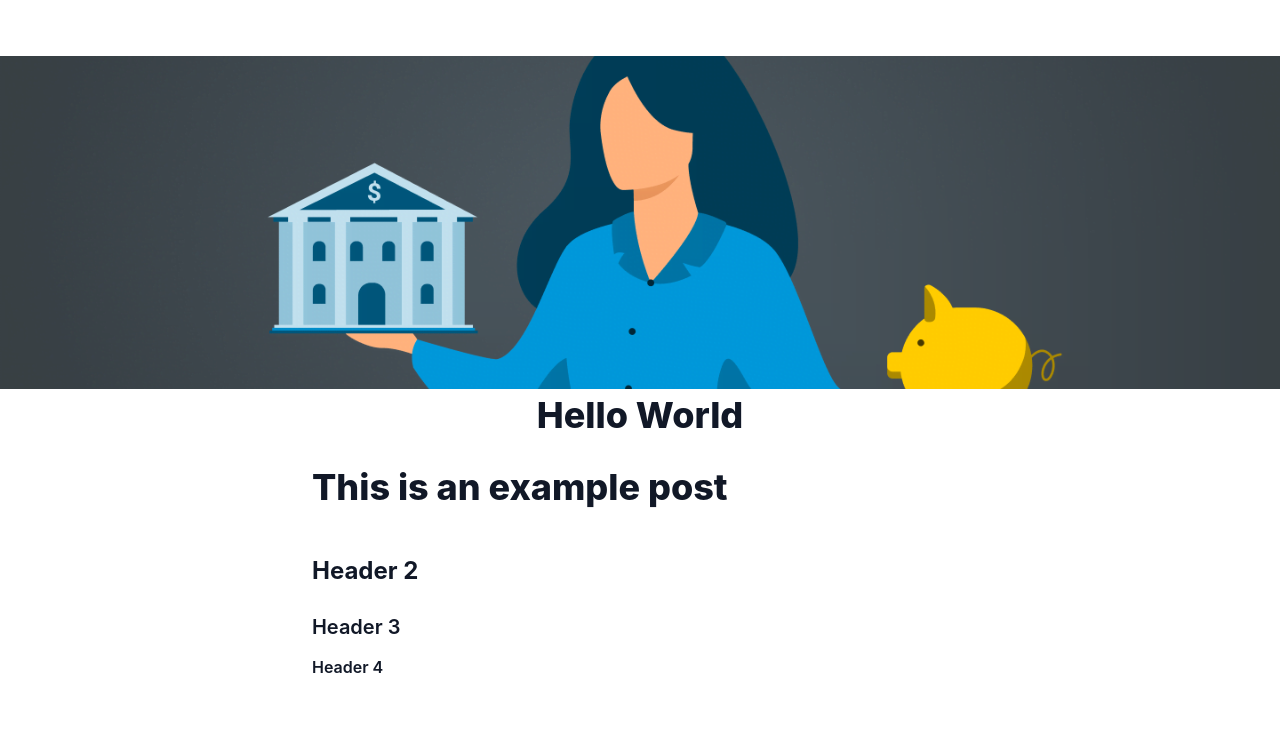
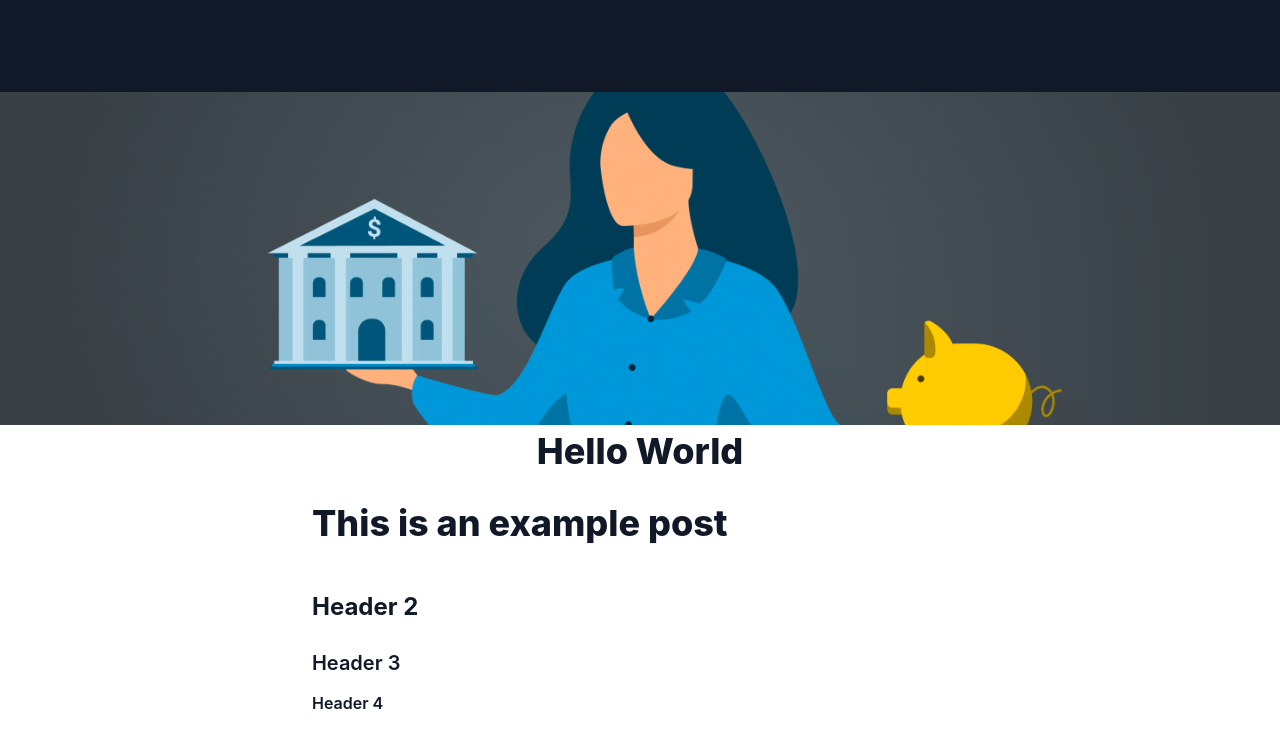
Before and after one commit to aleksanderjessitm/dev-blog-starter, a Next.js app: page /blog/hello-world in a window 1280 px wide. Shown: the top 748 px of the page. Built offline with nearby package versions, Linux system fonts and the light colour scheme; what tw-elements would draw is missing.

Commit message:
styling changes

```diff
--- a/blogConfig.js
+++ b/blogConfig.js
@@ -9,6 +9,6 @@ export const config = {
     ],
     twitterUserName: null,
     // When adding a domain name, don't add trailing slashes
-    domainName: "",
+    domainName: "https://astro-dev-blog.vercel.app",
 
 }
--- /dev/null
+++ b/components/Footer/Footer.tsx
@@ -0,0 +1,9 @@
+import React from 'react'
+
+function Footer() {
+  return (
+    <footer>Footer</footer>
+  )
+}
+
+export default Footer
--- a/components/Navbar/Navbar.tsx
+++ b/components/Navbar/Navbar.tsx
@@ -2,8 +2,8 @@ import Link from "next/link";
 
 export default function Navbar() {
     return (
-        <nav className="navbar navbar-expand-lg shadow-md py-2 bg-white relative flex items-center w-full justify-between">
-            <div className="px-6 w-full flex flex-wrap items-center justify-between">
+        <nav className="relative w-full flex flex-wrap items-center justify-between py-3 bg-gray-900 text-gray-200 shadow-lg navbar navbar-expand-lg navbar-light">
+            <div className="container-fluid w-full flex flex-wrap items-center justify-between px-6">
                 <div className="flex items-center">
                     <button
                         className="navbar-toggler border-0 py-3 lg:hidden leading-none text-xl bg-transparent text-gray-600 hover:text-gray-700 focus:text-gray-700 transition-shadow duration-150 ease-in-out mr-2"
@@ -31,15 +31,18 @@ export default function Navbar() {
                     </button>
                 </div>
                 <div className="navbar-collapse collapse grow items-center" id="navbarSupportedContentY">
+                    <Link href="/">
+                        <a className="text-xl text-white pr-2 font-semibold">Navbar</a>
+                    </Link>
                     <ul className="navbar-nav mr-auto lg:flex lg:flex-row">
                         <li className="nav-item">
                             <Link href="/">
-                                <a className="nav-link block pr-2 lg:px-2 py-2 text-gray-600 hover:text-gray-700 focus:text-gray-700 transition duration-150 ease-in-out">Home</a>
+                                <a className="nav-link block pr-2 lg:px-2 py-2 text-white opacity-60 hover:opacity-80 focus:opacity-80 transition duration-150 ease-in-out">Home</a>
                             </Link>
                         </li>
                         <li className="nav-item">
                             <Link href={"/blog"}>
-                                <a className="nav-link block pr-2 lg:px-2 py-2 text-gray-600 hover:text-gray-700 focus:text-gray-700 transition duration-150 ease-in-out">Blog</a>
+                                <a className="nav-link block pr-2 lg:px-2 py-2 text-white opacity-60 hover:opacity-80 focus:opacity-80 transition duration-150 ease-in-out">Blog</a>
                             </Link>
                         </li>
                     </ul>
```
